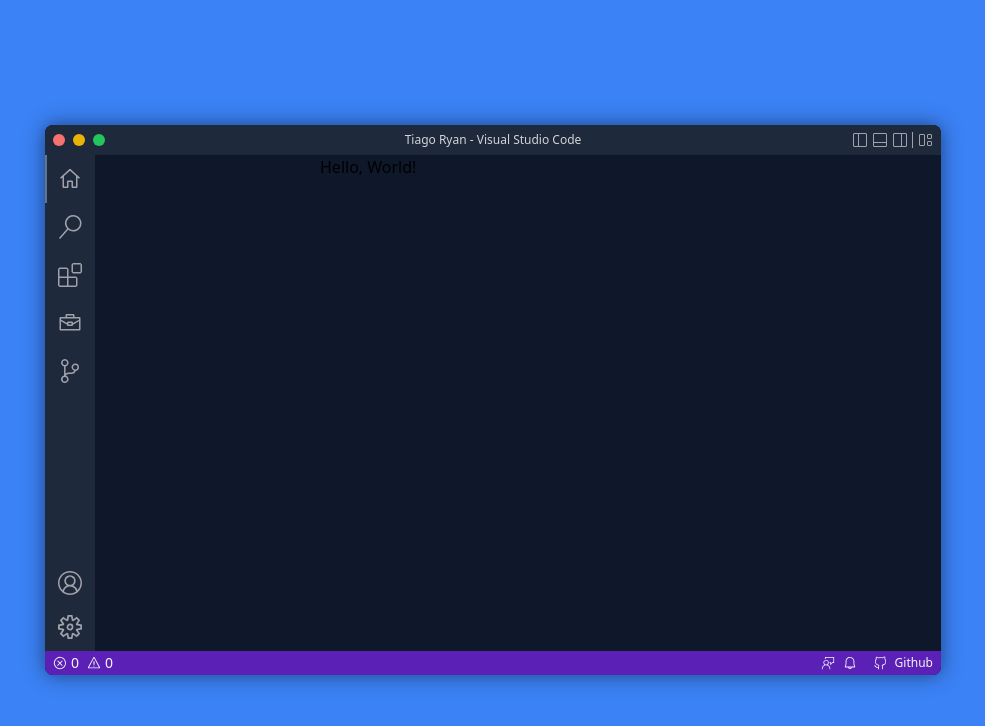
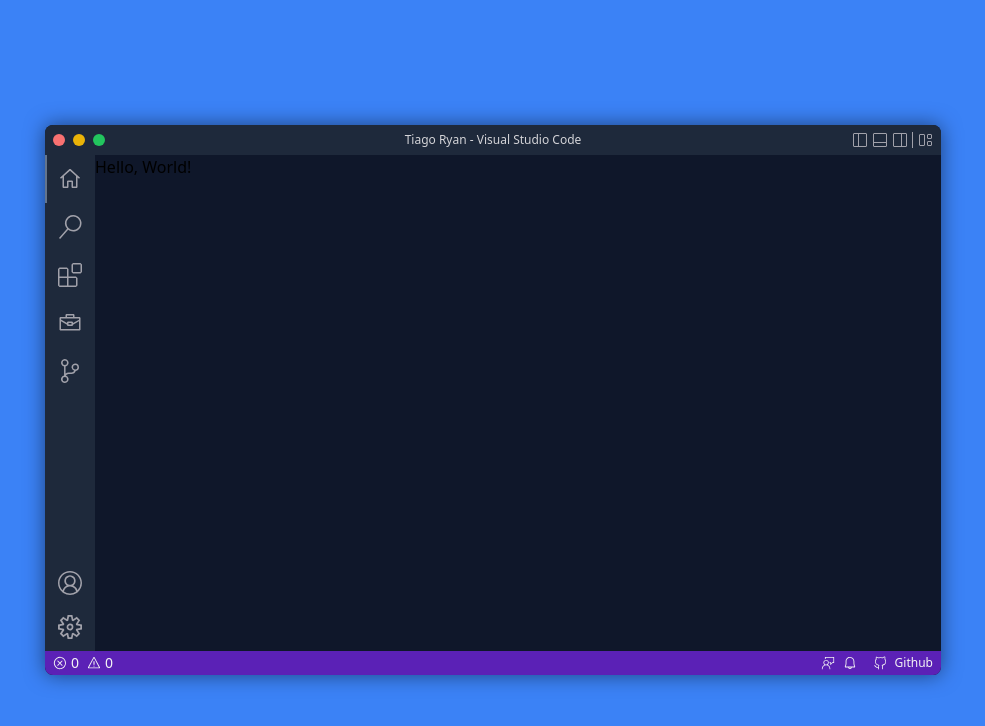
Before and after one commit to tiagoryandev/tiagoryandev, a Next.js app: page / in a window 1280 px wide. Shown: the top 726 px of the page, without its empty margins (147-1132 px from the left). Built offline with nearby package versions, Linux system fonts and the light colour scheme.

Commit message:
fix: change visible explorer in routers

```diff
--- a/components/WindowExplorer.tsx
+++ b/components/WindowExplorer.tsx
@@ -1,4 +1,5 @@
 import React from "react";
+import { useRouter } from "next/router";
 
 import WindowExplorerSourceCode from "./WindowExplorerSourceCode";
 import { SourceCodeCommit } from "../types/WindowContextTypes";
@@ -8,8 +9,11 @@ type Props = {
 };
 
 const WindowExplorer: React.FC<Props> = ({ sourceCodeCommits }) => {
+	const router = useRouter();
+	const isOpen = ["/projects", "/jobs", "/source-code"].includes(router.route);
+
 	return (
-		<div className="col-span-1 row-span-1 h-full overflow-hidden">
+		<div className={`${!isOpen && "hidden"} col-span-1 row-span-1 h-full overflow-hidden`}>
 			<WindowExplorerSourceCode sourceCodeCommits={sourceCodeCommits || []} />
 		</div>
 	);
```
